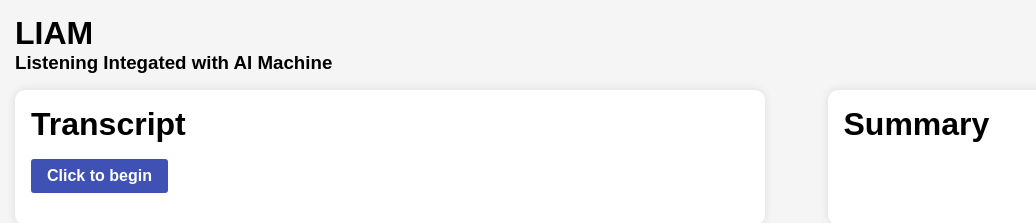
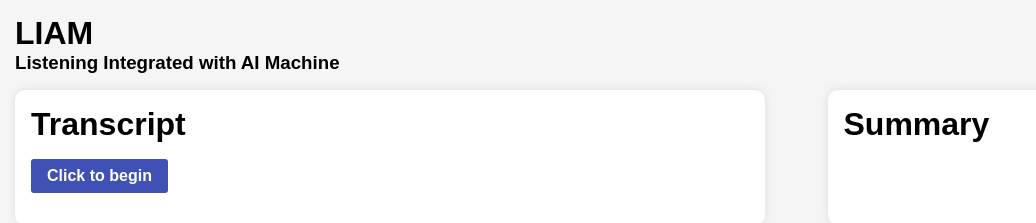
Before and after one commit to andrewschoi/liam, a Next.js app: page / in a window 1280 px wide. Shown: the top 223 px of the page, without its empty margins (0-1036 px from the left). Built offline with nearby package versions, Linux system fonts and the light colour scheme.

Commit message:
Fix typo in title

```diff
--- a/src/pages/index.js
+++ b/src/pages/index.js
@@ -60,7 +60,7 @@ export default function Home() {
       <div>
         <div className="title-container">
           <h1 className="title-header">LIAM</h1>
-          <h3 className="subtitle-header">Listening Integated with AI Machine</h3>
+          <h3 className="subtitle-header">Listening Integrated with AI Machine</h3>
         </div>
         <div className="row-container">
           <div className="transcript-container">
```
